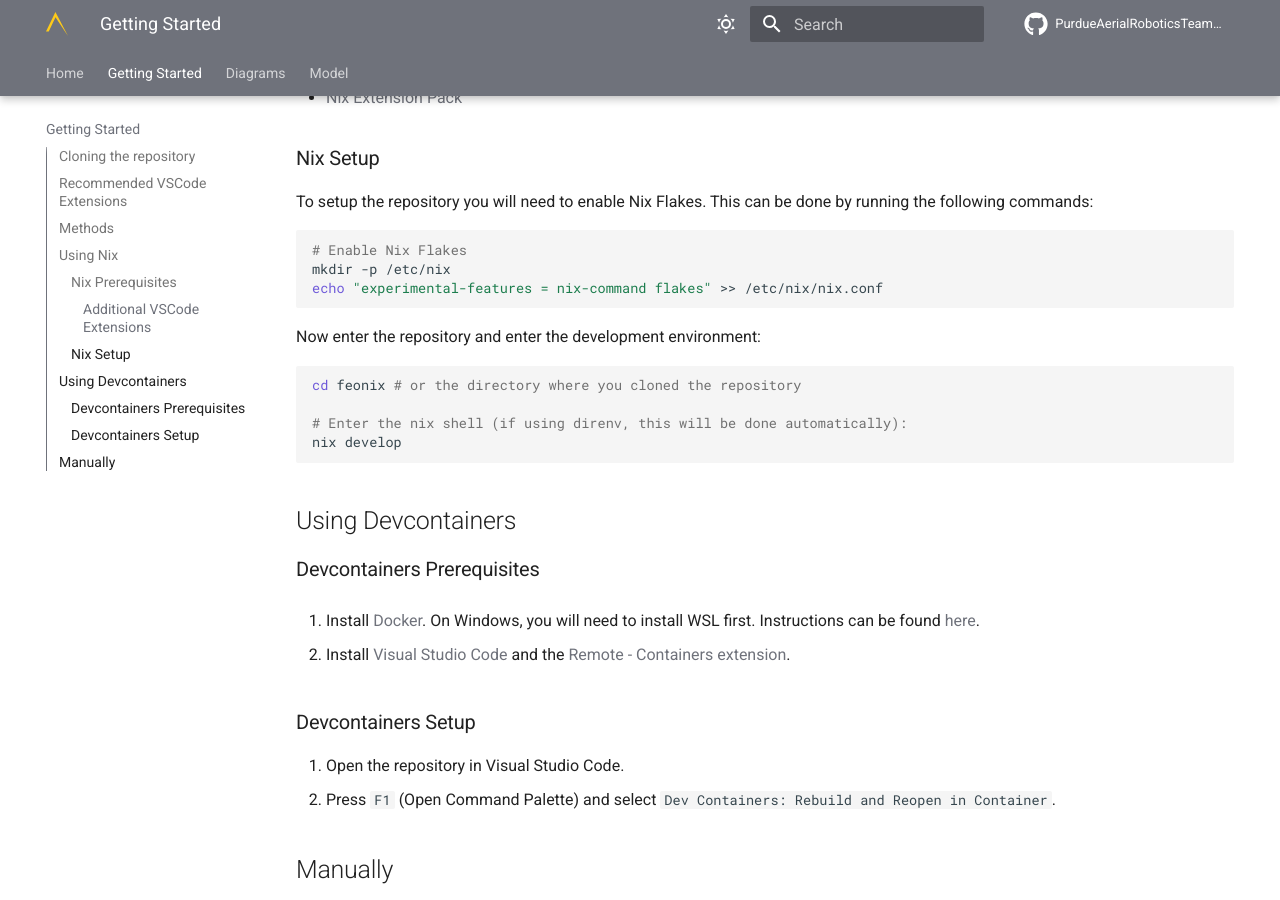
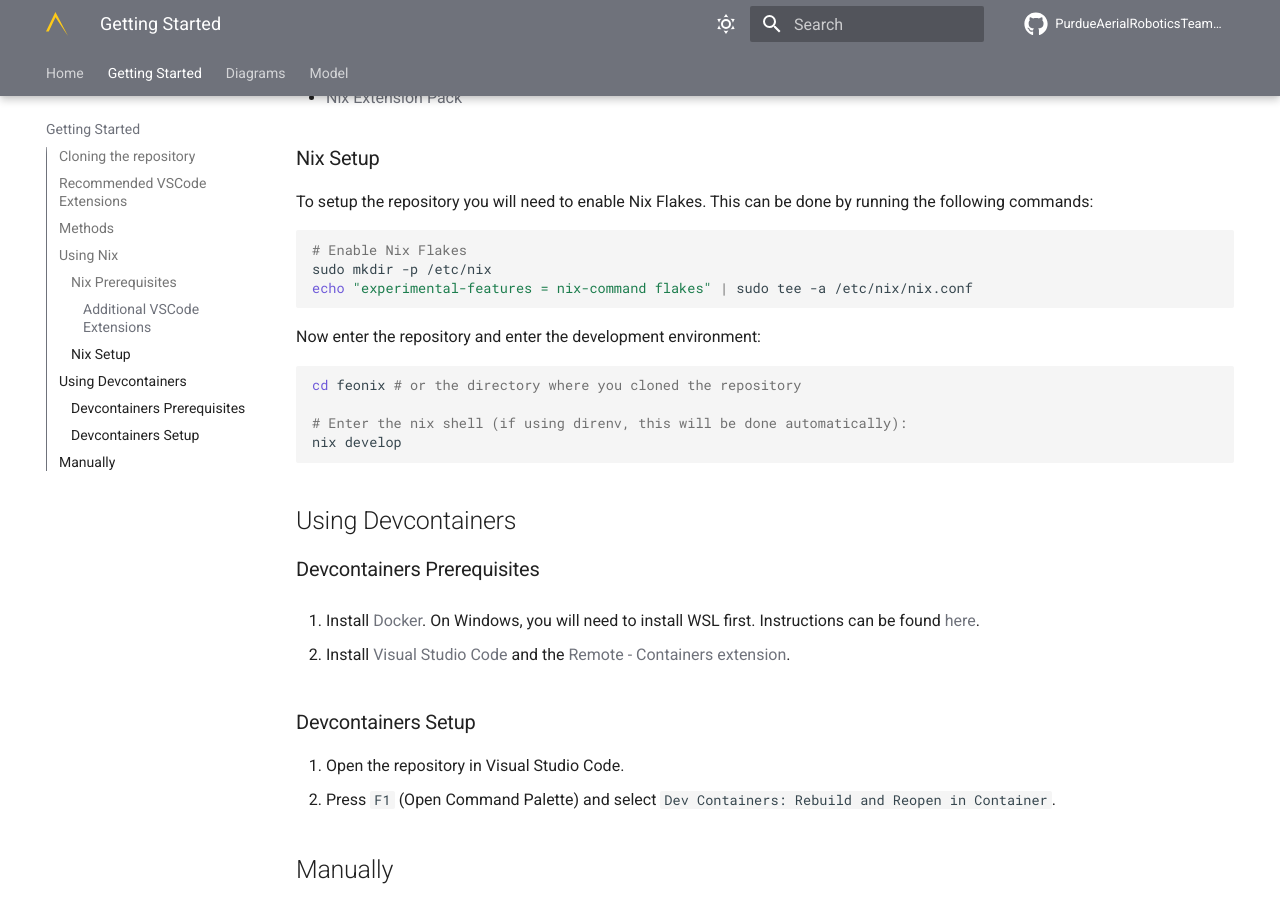
Before and after one commit to PurdueAerialRoboticsTeam/feonix-docs, an MkDocs documentation site: the page built from docs/getting_started.md, in a window 1280 px wide and 900 px high, scrolled down 1351 px. Built offline with MkDocs 1.6.1 and Material for MkDocs 9.7.7, drawn with Linux system fonts in a browser that asks for light colours; comment, search, counter and statistics services are not loaded.

Commit message:
Fixed part of the setup script

````diff
--- a/docs/getting_started.md
+++ b/docs/getting_started.md
@@ -66,8 +66,8 @@ running the following commands:
 
 ```bash
 # Enable Nix Flakes
-mkdir -p /etc/nix
-echo "experimental-features = nix-command flakes" >> /etc/nix/nix.conf
+sudo mkdir -p /etc/nix
+echo "experimental-features = nix-command flakes" | sudo tee -a /etc/nix/nix.conf
 ```
 
 Now enter the repository and enter the development environment:
````
